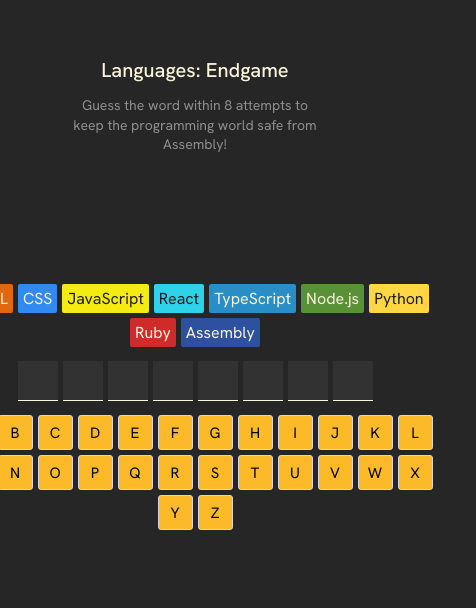
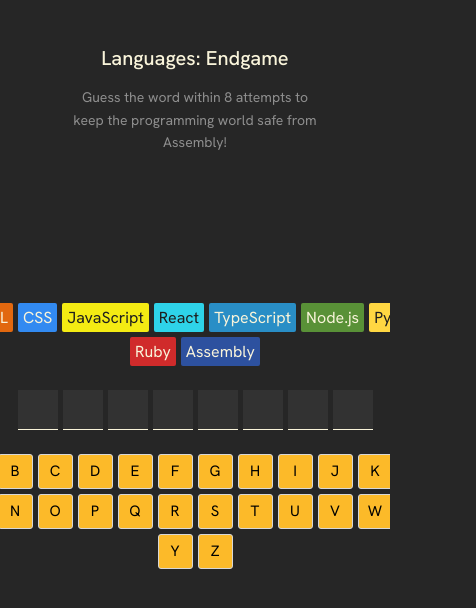
Before and after one commit to mazenrashaddd/languages-endgame, a React (Vite) app: page / in a window 390 px wide. Shown: the top 608 px of the page, 476 px wide, since content can reach past the window. Built offline with nearby package versions, Linux system fonts and the light colour scheme; a web font is replaced by a local one.

Commit message:
Fixing responsiveness issues with mobile screens

```diff
--- a/src/App.css
+++ b/src/App.css
@@ -5,19 +5,4 @@
   align-items: center;
   width: 100%;
   min-height: 90dvh;
-  padding: 2rem;
 }
-
-@media (max-width: 600px) {
-  html {
-    font-size: 14px;
-  }
-  main {
-    gap: 1rem;
-    padding: 1rem;
-  }
-
-  body {
-    line-height: 1.4;
-  }
-}
--- a/src/index.css
+++ b/src/index.css
@@ -25,5 +25,8 @@
   flex-direction: column;
   align-items: center;
   justify-content: center;
-  width: 100%;
 }
+
+html, body {
+  overflow-x: hidden;
+}
```
